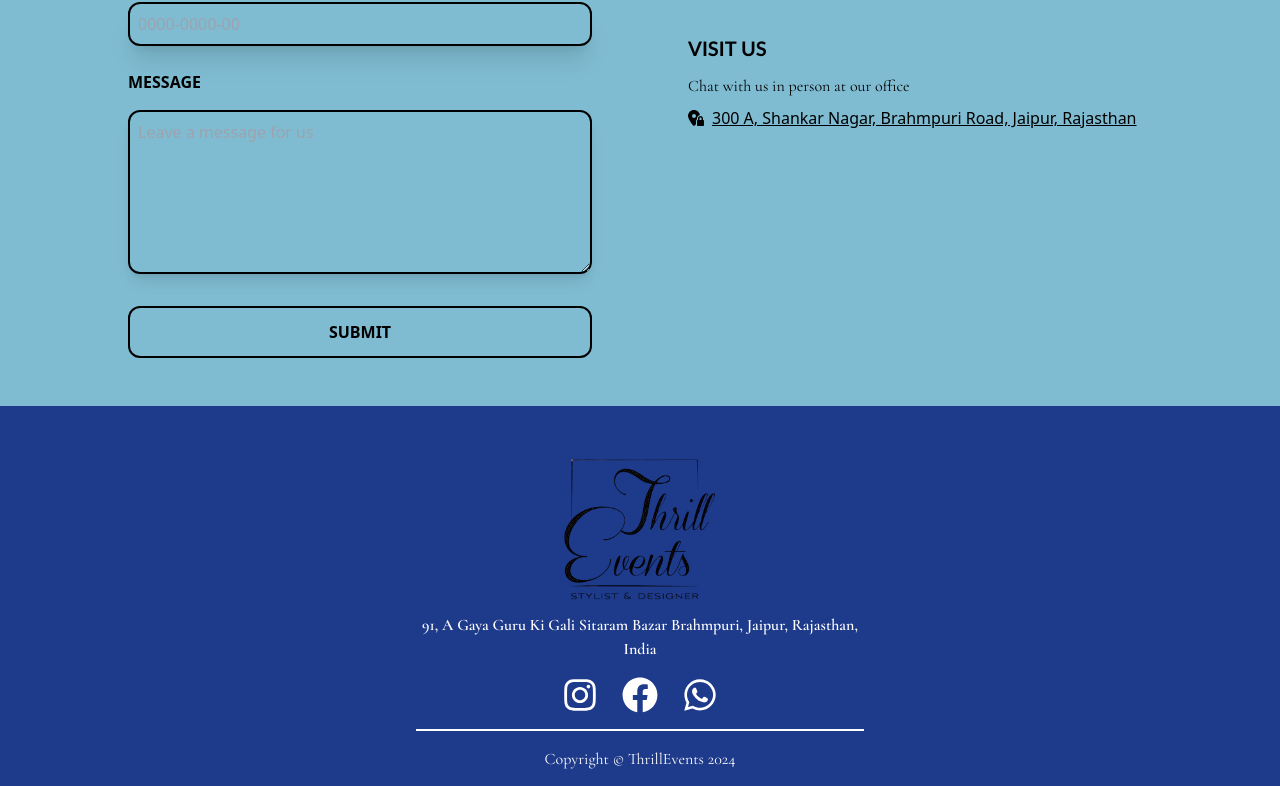
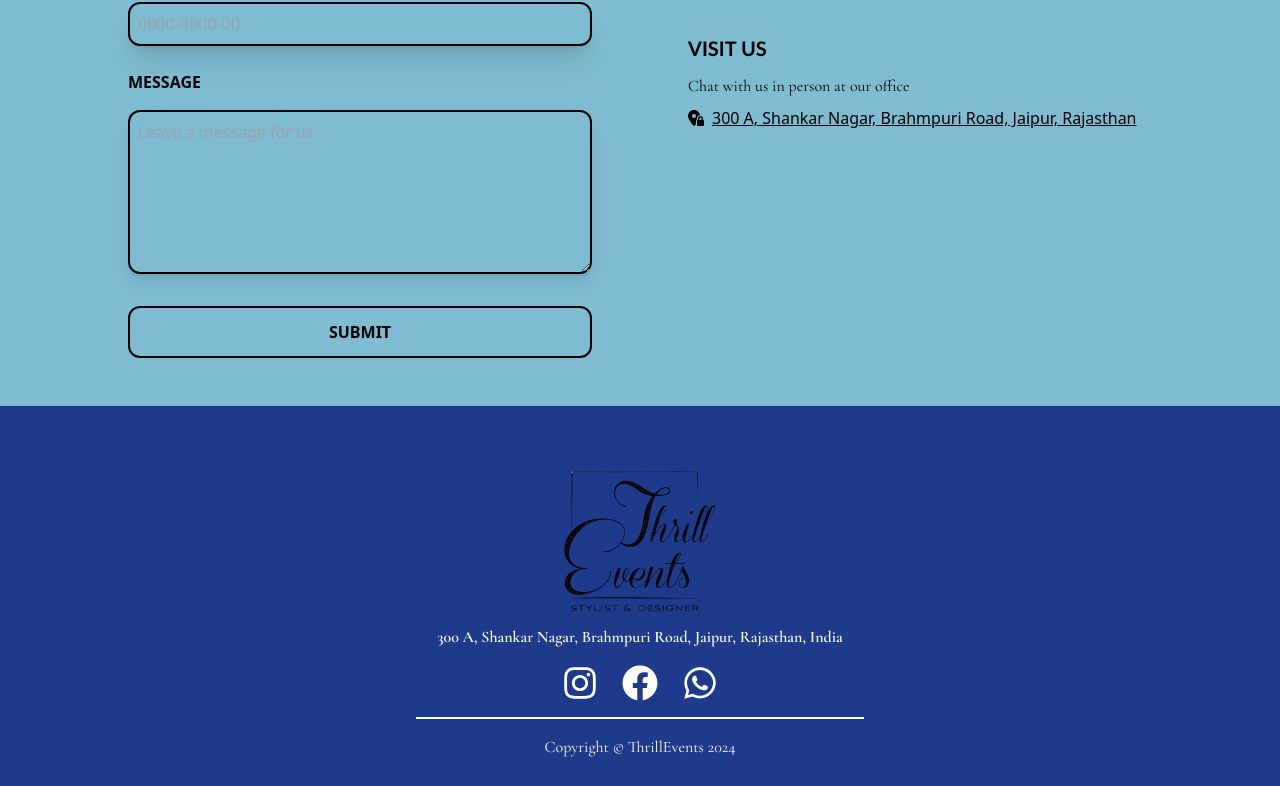
Before and after one commit to Aniketyadav05/Thrill-Events, a React (Vite) app: page /Reach in a window 1280 px wide. Shown: the part 842-1628 px from the top of the page. Built offline with nearby package versions, Linux system fonts and the light colour scheme; a web font is replaced by a local one.

Commit message:
contact form fixed

```diff
--- a/src/components/Contact.jsx
+++ b/src/components/Contact.jsx
@@ -68,7 +68,7 @@ const Contact = () => {
             <a className='underline flex items-center hover:text-[#f74ab4] cursor-pointer' href="https://www.instagram.com/thrillevents_?igsh=YXZqMnFkcTA2dXRn">
               <FaInstagram className='mr-2' /> Message Us on Instagram
             </a>
-            <a href='mailto:yashyadav76119@gmail.com' target='_blank' className='underline flex items-center hover:text-[#f74a4a] cursor-pointer mt-2'>
+            <a href='mailto:thrillevents01@gmail.com@gmail.com' target='_blank' className='underline flex items-center hover:text-[#f74a4a] cursor-pointer mt-2'>
               <FaMailBulk className='mr-2' /> Mail Us
             </a>
           </div>
--- a/src/components/Footer.jsx
+++ b/src/components/Footer.jsx
@@ -28,7 +28,7 @@ const Footer = () => {
 
         {/* Address */}
         <p className='text-white w-full max-w-xs lg:max-w-md font-semibold mb-4 text-center'>
-          91, A Gaya Guru Ki Gali Sitaram Bazar Brahmpuri, Jaipur, Rajasthan, India
+          300 A, Shankar Nagar, Brahmpuri Road, Jaipur, Rajasthan, India
         </p>
 
         {/* Social Icons */}
```
